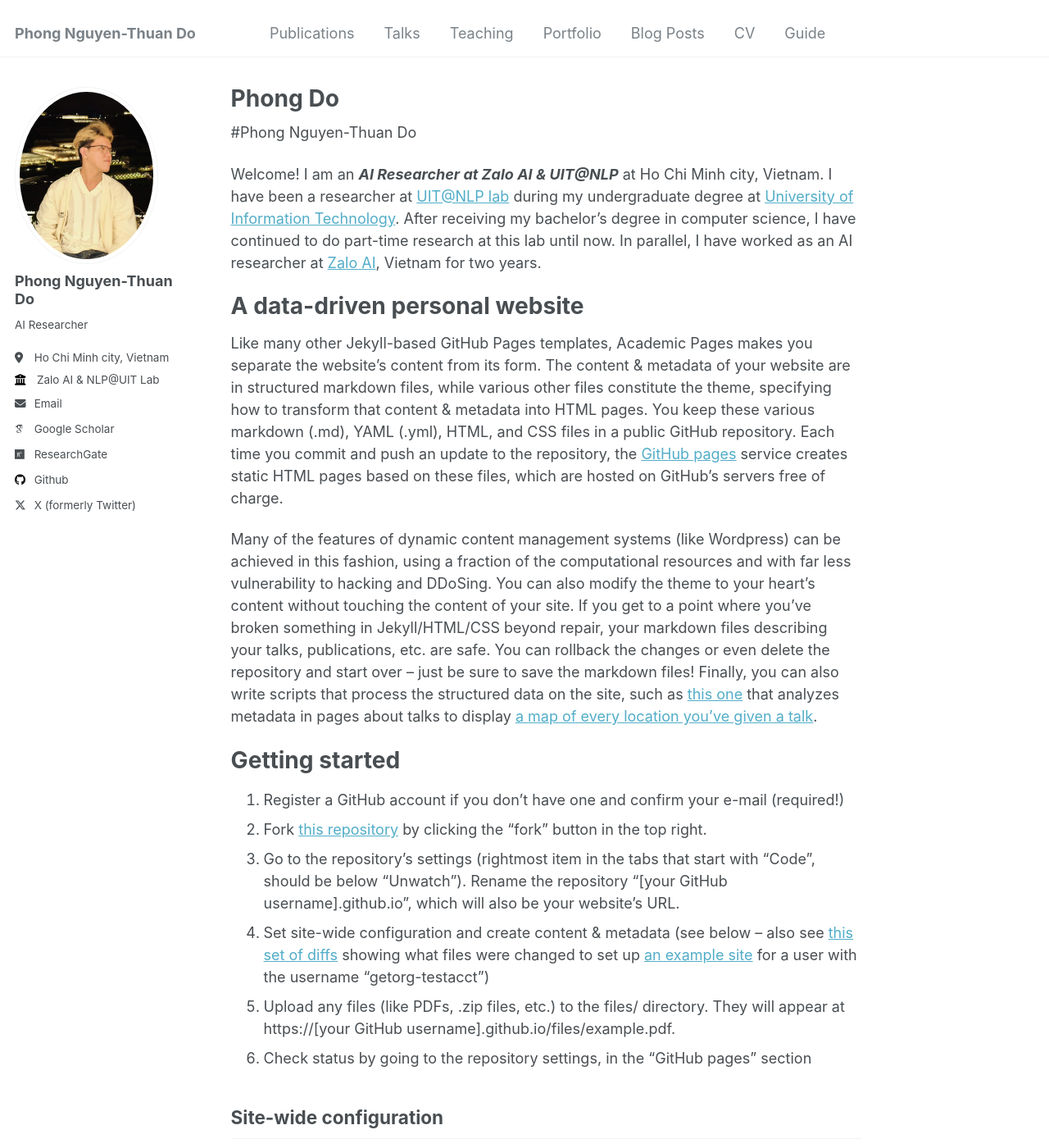
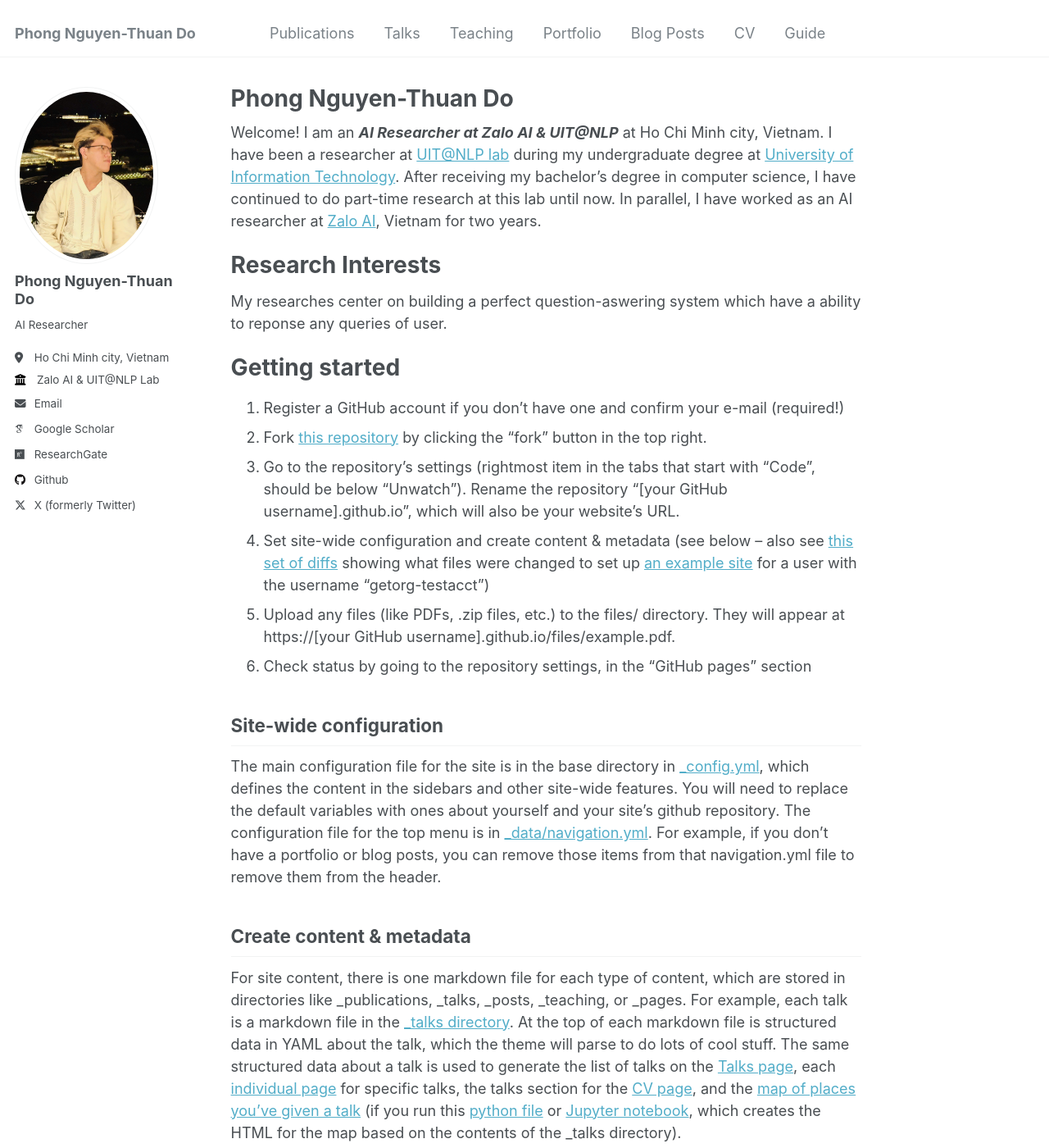
Before and after one commit to PhongNTDo/PhongNTDo.github.io, a Jekyll site: the page built from _pages/about.md, in a window 1280 px wide and 1400 px high. Shown: the whole window at 82% size. Built offline with Jekyll 4.4.1, drawn with Linux system fonts in a browser that asks for light colours; some web fonts are replaced.

Commit message:
add research interests

```diff
--- a/_config.yml
+++ b/_config.yml
@@ -11,7 +11,7 @@ locale                   : "en-US"
 title                    : "Phong Nguyen-Thuan Do"
 title_separator          : "-"
 name                     : &name "Phong Nguyen-Thuan Do"
-description              : &description "Researcher at NLP@UIT"
+description              : &description "Researcher at UIT@NLP"
 url                      : https://PhongNTDo.github.io # the base hostname & protocol for your site e.g. "https://mmistakes.github.io"
 baseurl                  : "" # the subpath of your site, e.g. "/blog"
 repository               : "PhongNTDo/PhongNTDo.github.io"
@@ -26,7 +26,7 @@ author:
   pronouns         : # example: "she/her"
   bio              : "AI Researcher"
   location         : "Ho Chi Minh city, Vietnam"
-  employer         : "Zalo AI & NLP@UIT Lab"
+  employer         : "Zalo AI & UIT@NLP Lab"
   # uri              : # URL
   email            : "phongdntvn@gmail.com"
 
--- a/_pages/about.md
+++ b/_pages/about.md
@@ -1,13 +1,11 @@
 ---
 permalink: /
-title: "Phong Do"
+title: "Phong Nguyen-Thuan Do"
 author_profile: true
 redirect_from:
   - /about/
   - /about.html
 ---
-
-#Phong Nguyen-Thuan Do
 
 
 Welcome! I am an ***AI Researcher at Zalo AI & UIT@NLP*** at Ho Chi Minh city, Vietnam. I have been a researcher at [UIT@NLP lab](https://nlp.uit.edu.vn/home) during my undergraduate degree at [University of Information Technology](https://www.uit.edu.vn/). After receiving my bachelor's degree in computer science, I have continued to do part-time research at this lab until now. In parallel, I have worked as an AI researcher at [Zalo AI](https://zalo.ai/), Vietnam for two years.
@@ -15,11 +13,9 @@ Welcome! I am an ***AI Researcher at Zalo AI & UIT@NLP*** at Ho Chi Minh city, V
 
 
 
-A data-driven personal website
+Research Interests
 ======
-Like many other Jekyll-based GitHub Pages templates, Academic Pages makes you separate the website's content from its form. The content & metadata of your website are in structured markdown files, while various other files constitute the theme, specifying how to transform that content & metadata into HTML pages. You keep these various markdown (.md), YAML (.yml), HTML, and CSS files in a public GitHub repository. Each time you commit and push an update to the repository, the [GitHub pages](https://pages.github.com/) service creates static HTML pages based on these files, which are hosted on GitHub's servers free of charge.
-
-Many of the features of dynamic content management systems (like Wordpress) can be achieved in this fashion, using a fraction of the computational resources and with far less vulnerability to hacking and DDoSing. You can also modify the theme to your heart's content without touching the content of your site. If you get to a point where you've broken something in Jekyll/HTML/CSS beyond repair, your markdown files describing your talks, publications, etc. are safe. You can rollback the changes or even delete the repository and start over -- just be sure to save the markdown files! Finally, you can also write scripts that process the structured data on the site, such as [this one](https://github.com/academicpages/academicpages.github.io/blob/master/talkmap.ipynb) that analyzes metadata in pages about talks to display [a map of every location you've given a talk](https://academicpages.github.io/talkmap.html).
+My researches center on building a perfect question-aswering system which have a ability to reponse any queries of user.
 
 Getting started
 ======
```
